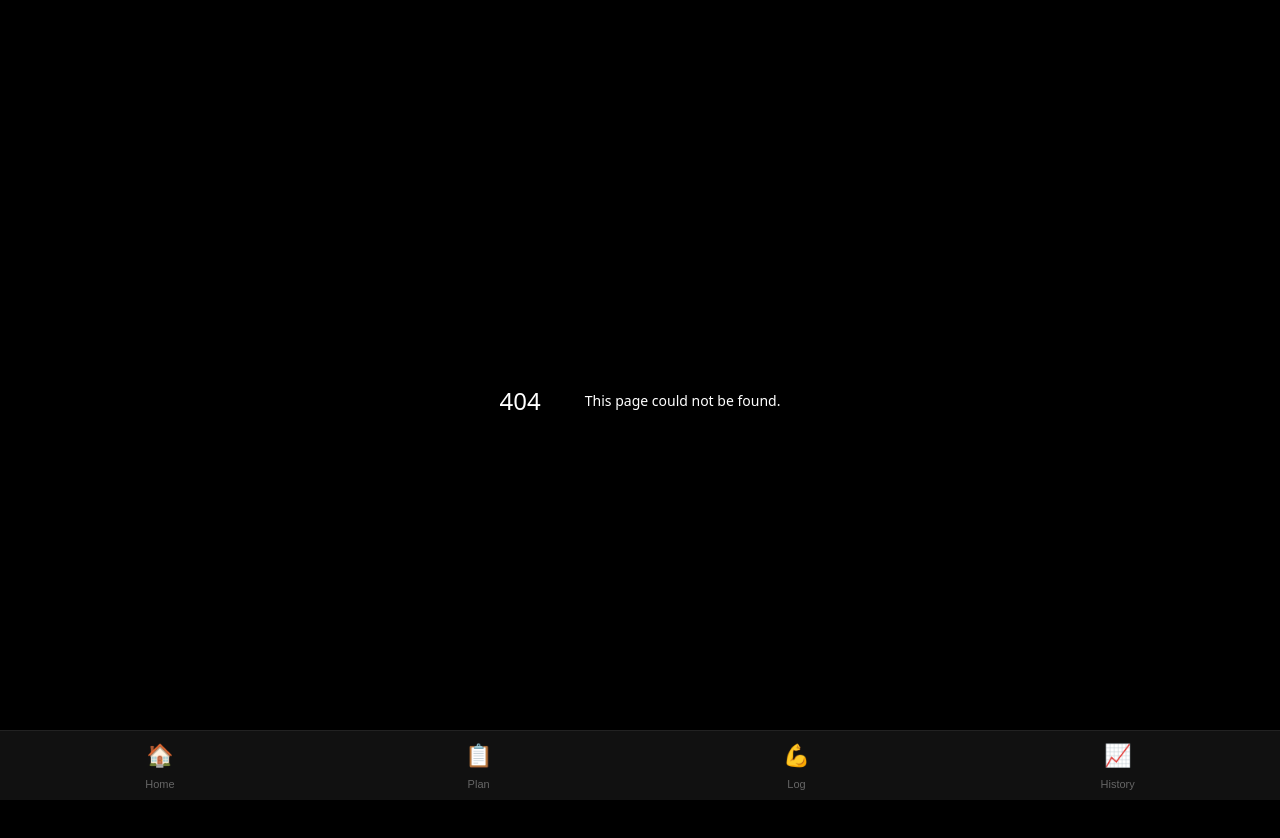
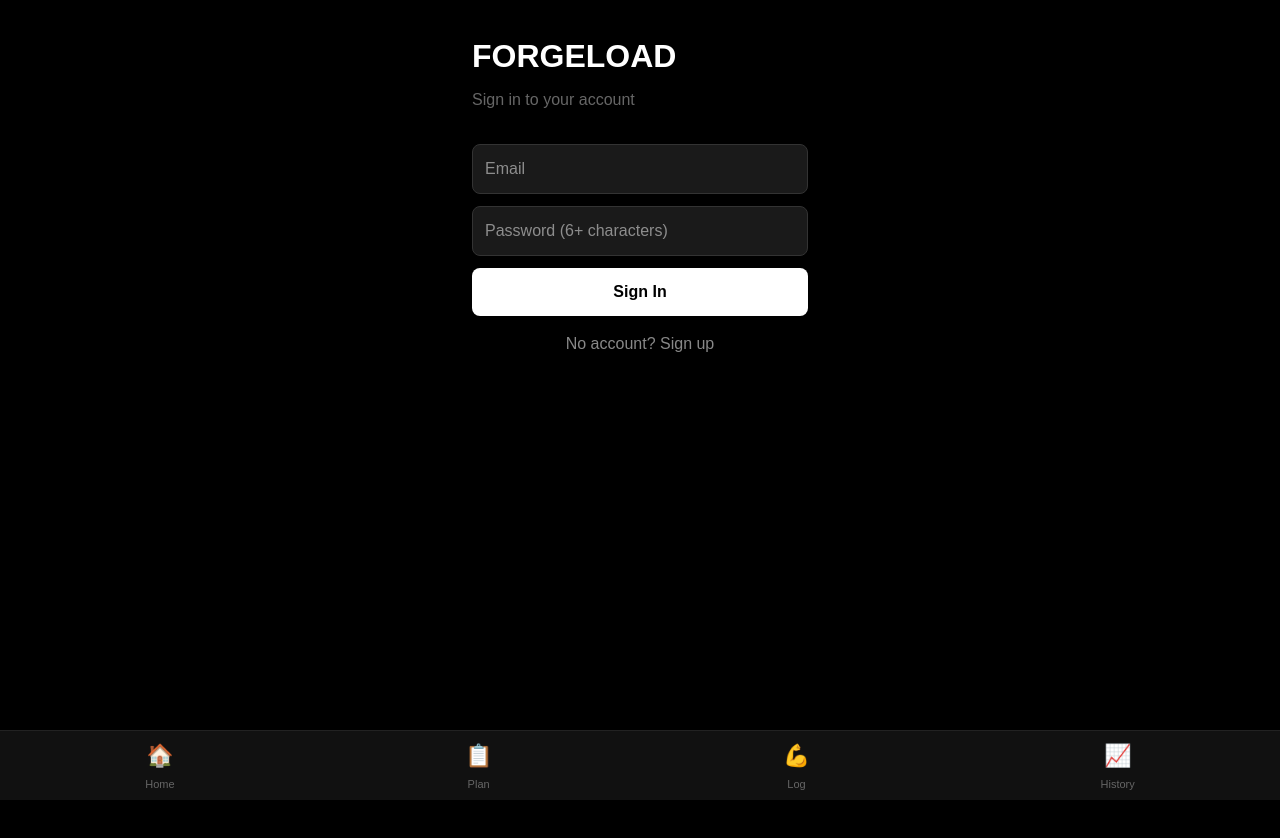
Before and after one commit to ladjei7/forgeload, a Next.js app: page /login in a window 1280 px wide. Before the commit this address had no page. Shown: the top 838 px of the page. Built offline with nearby package versions, Linux system fonts and the light colour scheme; no server answers.

Commit message:
Add auth login and gate

```diff
--- /dev/null
+++ b/app/AuthGate.tsx
@@ -0,0 +1,24 @@
+'use client';
+import { useEffect, useState } from 'react';
+import { usePathname, useRouter } from 'next/navigation';
+import { supabase } from './lib/supabase';
+
+export default function AuthGate({ children }: { children: React.ReactNode }) {
+  const [ready, setReady] = useState(false);
+  const pathname = usePathname();
+  const router = useRouter();
+
+  useEffect(() => {
+    supabase.auth.getSession().then(({ data }) => {
+      if (!data.session && pathname !== '/login') router.replace('/login');
+      else setReady(true);
+    });
+    const { data: sub } = supabase.auth.onAuthStateChange((_e, session) => {
+      if (!session && pathname !== '/login') router.replace('/login');
+    });
+    return () => sub.subscription.unsubscribe();
+  }, [pathname, router]);
+
+  if (!ready && pathname !== '/login') return null;
+  return <>{children}</>;
+}
--- a/app/layout.tsx
+++ b/app/layout.tsx
@@ -1,6 +1,7 @@
 import type { Metadata } from "next";
 import "./globals.css";
 import Link from "next/link";
+import AuthGate from "./AuthGate";
 
 export const metadata: Metadata = {
   title: "Forgeload",
@@ -15,7 +16,7 @@ export default function RootLayout({
   return (
     <html lang="en">
       <body style={{ margin: 0, background: '#000', color: '#fff', fontFamily: 'sans-serif', paddingBottom: '80px' }}>
-        {children}
+        <AuthGate>{children}</AuthGate>
 
         {/* Bottom Navigation */}
         <nav style={{
--- /dev/null
+++ b/app/login/page.tsx
@@ -0,0 +1,44 @@
+'use client';
+import { useState } from 'react';
+import { useRouter } from 'next/navigation';
+import { supabase } from '../lib/supabase';
+
+export default function LoginPage() {
+  const router = useRouter();
+  const [email, setEmail] = useState('');
+  const [password, setPassword] = useState('');
+  const [mode, setMode] = useState<'signin' | 'signup'>('signin');
+  const [message, setMessage] = useState('');
+
+  async function submit() {
+    setMessage('');
+    const { data, error } =
+      mode === 'signin'
+        ? await supabase.auth.signInWithPassword({ email, password })
+        : await supabase.auth.signUp({ email, password });
+    if (error) { setMessage(error.message); return; }
+    if (mode === 'signup' && !data.session) {
+      setMessage('Check your email to confirm your account, then sign in.');
+      return;
+    }
+    router.push('/log');
+  }
+
+  const input = { width: '100%', padding: '0.75rem', borderRadius: '8px', border: '1px solid #333', background: '#1a1a1a', color: '#fff', fontSize: '16px', marginBottom: '0.75rem', boxSizing: 'border-box' as const };
+
+  return (
+    <main style={{ minHeight: '100vh', background: '#000', color: '#fff', padding: '2rem', maxWidth: '400px', margin: '0 auto' }}>
+      <h1 style={{ fontSize: '2rem', fontWeight: 'bold', marginBottom: '0.5rem' }}>FORGELOAD</h1>
+      <p style={{ color: '#666', marginBottom: '2rem' }}>{mode === 'signin' ? 'Sign in to your account' : 'Create your account'}</p>
+      <input style={input} type="email" placeholder="Email" value={email} onChange={e => setEmail(e.target.value)} />
+      <input style={input} type="password" placeholder="Password (6+ characters)" value={password} onChange={e => setPassword(e.target.value)} />
+      <button onClick={submit} style={{ width: '100%', padding: '0.75rem', borderRadius: '8px', background: '#fff', color: '#000', fontWeight: 'bold', fontSize: '16px', border: 'none', cursor: 'pointer' }}>
+        {mode === 'signin' ? 'Sign In' : 'Sign Up'}
+      </button>
+      <p onClick={() => setMode(mode === 'signin' ? 'signup' : 'signin')} style={{ color: '#888', marginTop: '1rem', textAlign: 'center', cursor: 'pointer' }}>
+        {mode === 'signin' ? "No account? Sign up" : 'Have an account? Sign in'}
+      </p>
+      {message && <p style={{ color: '#4ade80', marginTop: '1rem', fontSize: '14px' }}>{message}</p>}
+    </main>
+  );
+}
```
